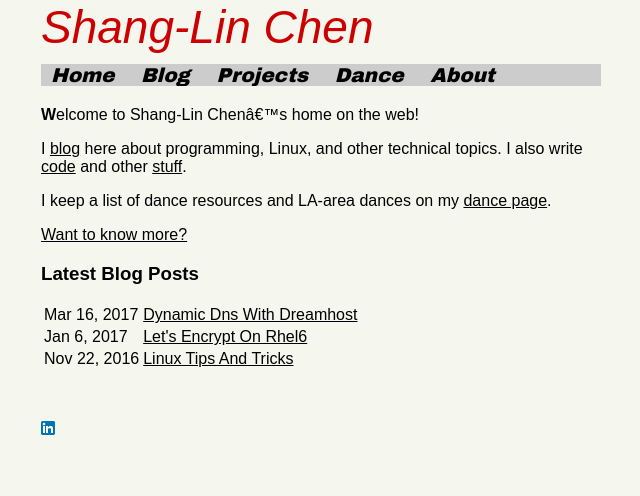
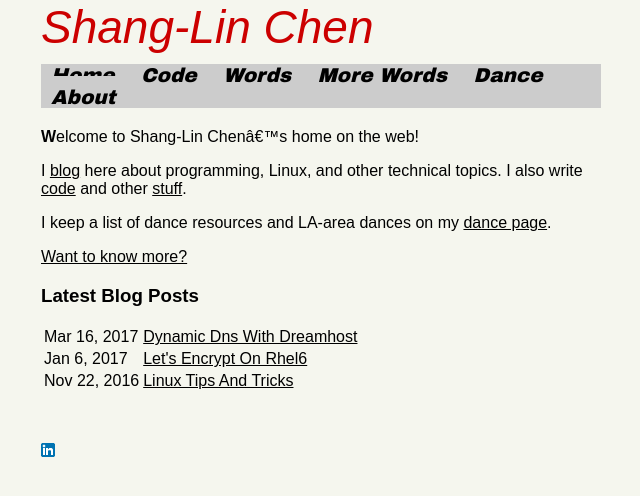
Before and after one commit to shang-lin/shang-lin.github.io, a Jekyll site: the page built from index.md, in a window 1280 px wide. Shown: the top 496 px of the page, without its empty margins (319-959 px from the left). Built offline with Jekyll 4.4.1, drawn with Linux system fonts in a browser that asks for light colours; some web fonts are replaced.

Commit message:
Added link to writing page. Changed projects link to code, and blog link to words.

```diff
--- a/_data/nav.yml
+++ b/_data/nav.yml
@@ -1,11 +1,14 @@
 - title: "Home"
   url: "/"
 
-- title: "Blog"
+- title: "Code"
+  url: "/projects/"
+
+- title: "Words"
   url: "/blog/"
 
-- title: "Projects"
-  url: "/projects/"
+- title: "More Words"
+  url: "/writing/"
 
 - title: "Dance"
   url: "/dance/"
```
